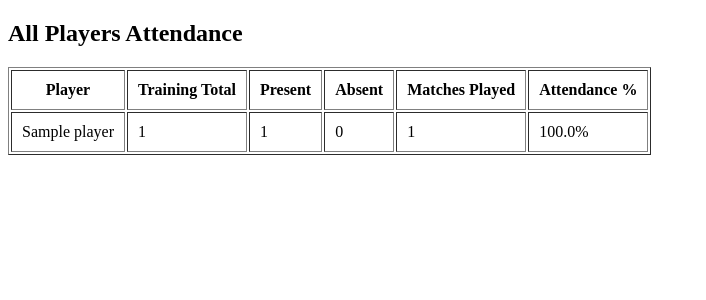
After one commit to Albertsjos/SportSight-Analytics, a Django app: page /admin-attendance/ in a window 1280 px wide. The commit adds this page. Shown: the top 300 px of the page, without its empty margins (0-706 px from the left). Run offline with Django 5.2, Linux system fonts and the light colour scheme; a user stored in the database is signed in; tables that the repository leaves empty hold one stand-in row (values such as "Sample post").

Commit message:
Final update: Added training & match attendance system with admin dashboard

```diff
--- a/core/models.py
+++ b/core/models.py
@@ -1,5 +1,7 @@
 from django.db import models
+from django.contrib.auth.models import User
 
+# ---------------- TEAM ----------------
 class Team(models.Model):
     team_name = models.CharField(max_length=150, unique=True)
 
@@ -7,16 +9,24 @@ class Team(models.Model):
         return self.team_name
 
 
+# ---------------- PLAYER ----------------
 class Player(models.Model):
+    user = models.OneToOneField(
+        User,
+        on_delete=models.CASCADE,
+        null=True,
+        blank=True
+    )
     team = models.ForeignKey(Team, on_delete=models.CASCADE, related_name="players")
     player_name = models.CharField(max_length=150)
-    position = models.CharField(max_length=50)  # Striker/Midfielder/Defender/GK
+    position = models.CharField(max_length=50)
     jersey_no = models.PositiveIntegerField()
 
     def __str__(self):
         return f"{self.player_name} ({self.team.team_name})"
 
 
+# ---------------- MATCH ----------------
 class Match(models.Model):
     match_date = models.DateField()
     opponent = models.CharField(max_length=150)
@@ -26,25 +36,46 @@ class Match(models.Model):
         return f"{self.match_date} vs {self.opponent}"
 
 
+# ---------------- PLAYER PERFORMANCE ----------------
 class PlayerPerformance(models.Model):
-    match = models.ForeignKey(Match, on_delete=models.CASCADE, related_name="performances")
-    player = models.ForeignKey(Player, on_delete=models.CASCADE, related_name="performances")
+    match = models.ForeignKey(Match, on_delete=models.CASCADE)
+    player = models.ForeignKey(Player, on_delete=models.CASCADE)
 
     goals = models.PositiveIntegerField(default=0)
     assists = models.PositiveIntegerField(default=0)
     shots_on_target = models.PositiveIntegerField(default=0)
-    pass_accuracy = models.FloatField(default=0.0)  # %
     tackles = models.PositiveIntegerField(default=0)
-    saves = models.PositiveIntegerField(default=0)
 
     def __str__(self):
         return f"{self.player.player_name} - {self.match}"
 
-class Attendance(models.Model):
-    player = models.ForeignKey(Player, on_delete=models.CASCADE, related_name="attendance")
+
+# ================= TRAINING =================
+class TrainingSession(models.Model):
     date = models.DateField()
+    training_type = models.CharField(max_length=50)
+
+    def __str__(self):
+        return f"{self.date} - {self.training_type}"
+
+
+class TrainingAttendance(models.Model):
+    player = models.ForeignKey(Player, on_delete=models.CASCADE)
+    training = models.ForeignKey(TrainingSession, on_delete=models.CASCADE)
     present = models.BooleanField(default=True)
 
     def __str__(self):
-        status = "Present" if self.present else "Absent"
-        return f"{self.player.player_name} - {self.date} - {status}"
+        return f"{self.player} - {self.training}"
+
+
+# ================= MATCH ATTENDANCE =================
+class MatchAttendance(models.Model):
+    player = models.ForeignKey(Player, on_delete=models.CASCADE)
+    match = models.ForeignKey(Match, on_delete=models.CASCADE)
+    status = models.CharField(
+        max_length=20,
+        choices=[("Played", "Played"), ("Benched", "Benched"), ("Absent", "Absent")]
+    )
+
+    def __str__(self):
+        return f"{self.player} - {self.match} - {self.status}"
--- /dev/null
+++ b/core/templates/core/admin_attendance.html
@@ -0,0 +1,34 @@
+<!DOCTYPE html>
+<html>
+<head>
+    <title>All Players Attendance</title>
+</head>
+<body>
+
+<h2>All Players Attendance</h2>
+
+<table border="1" cellpadding="10">
+    <tr>
+        <th>Player</th>
+        <th>Training Total</th>
+        <th>Present</th>
+        <th>Absent</th>
+        <th>Matches Played</th>
+        <th>Attendance %</th>
+    </tr>
+
+    {% for row in data %}
+    <tr>
+        <td>{{ row.player.player_name }}</td>
+        <td>{{ row.training_total }}</td>
+        <td>{{ row.training_present }}</td>
+        <td>{{ row.training_absent }}</td>
+        <td>{{ row.match_played }}</td>
+        <td>{{ row.percentage }}%</td>
+    </tr>
+    {% endfor %}
+
+</table>
+
+</body>
+</html>
--- a/core/templates/core/admin_dashboard.html
+++ b/core/templates/core/admin_dashboard.html
@@ -167,6 +167,10 @@
     <a href="/admin/">Go to Admin Panel</a>
   {% endif %}
 
+  <a href="{% url 'admin_attendance' %}">
+    <button>View All Attendance</button>
+</a>
+
   <a href="/logout/">Logout</a>
 </div>
 </div>
--- a/core/templates/core/player_attendance.html
+++ b/core/templates/core/player_attendance.html
@@ -88,7 +88,7 @@
 
     {% for a in attendance %}
     <tr>
-      <td>{{ a.date }}</td>
+      <td>{{ a.training.date }}</td>
       <td>
         {% if a.present %}
           <span class="present">Present</span>
--- a/core/templates/core/user_dashboard.html
+++ b/core/templates/core/user_dashboard.html
@@ -146,7 +146,9 @@
   <b>User Dashboard</b>
   <a href="/logout/">Logout</a>
 </div>
-
+<a href="{% url 'player_attendance' %}">
+    <button>View My Attendance</button>
+</a>
 <!-- WELCOME -->
 <div class="welcome">
   Welcome to <b>SportSight Analytics</b>.
--- a/core/urls.py
+++ b/core/urls.py
@@ -10,6 +10,9 @@ urlpatterns = [
     path("analytics/", views.analytics_page, name="analytics"),
     path("compare/", views.compare_page, name="compare"),
     path("compare-xi/", views.compare_xi, name="compare_xi"),
+    path("attendance/", views.player_attendance, name="player_attendance"),
+    path("my-attendance/", views.player_attendance, name="player_attendance"),
+    path("admin-attendance/", views.admin_attendance_view, name="admin_attendance"),
 
     path("season-analytics/", views.season_analytics, name="season_analytics"),
     path("logout/", views.logout_view, name="logout"),
--- a/core/views.py
+++ b/core/views.py
@@ -4,8 +4,15 @@ from django.contrib.auth.decorators import login_required
 from django.contrib.auth.models import User
 from django.shortcuts import render, redirect
 from django.db.models import Sum, Count, Avg
-from .models import Player, PlayerPerformance, Attendance
-
+from django.contrib.admin.views.decorators import staff_member_required
+from .models import (
+    Player,
+    PlayerPerformance,
+    TrainingAttendance,
+    MatchAttendance,
+    TrainingSession,
+)
+from .models import TrainingAttendance
 
 # ---------------- HOME ----------------
 def home_page(request):
@@ -247,25 +254,95 @@ def compare_xi(request):
 
     return render(request, "core/compare_xi.html", context)
 
+
 @login_required
 def player_attendance(request):
-    attendance = Attendance.objects.filter(
-        player__player_name=request.user.username
-    ).order_by("-date")
+    players = Player.objects.all()
+
+    attendance_data = []
+
+    for player in players:
+        training_total = TrainingAttendance.objects.filter(player=player).count()
+        training_present = TrainingAttendance.objects.filter(
+            player=player, present=True
+        ).count()
+
+        match_played = MatchAttendance.objects.filter(
+            player=player, status="Played"
+        ).count()
+
+        attendance_data.append({
+            "player": player.player_name,
+            "training_total": training_total,
+            "training_present": training_present,
+            "training_absent": training_total - training_present,
+            "matches_played": match_played,
+        })
+
+    return render(
+        request,
+        "core/player_attendance.html",
+        {"attendance_data": attendance_data}
+    )
+
+@login_required
+def player_attendance(request):
+    user = request.user
+
+    try:
+        player = Player.objects.get(player_name=user.username)
+    except Player.DoesNotExist:
+        return render(request, "core/player_attendance.html", {
+            "attendance": [],
+            "total": 0,
+            "present": 0,
+            "percentage": 0
+        })
+
+    # Get training attendance only
+    attendance = TrainingAttendance.objects.filter(player=player).select_related("training")
 
     total = attendance.count()
     present = attendance.filter(present=True).count()
+
     percentage = round((present / total) * 100, 2) if total > 0 else 0
 
     context = {
         "attendance": attendance,
         "total": total,
         "present": present,
-        "percentage": percentage,
+        "percentage": percentage
     }
 
     return render(request, "core/player_attendance.html", context)
 
+@staff_member_required
+def admin_attendance_view(request):
+    players = Player.objects.all()
+    data = []
+
+    for player in players:
+        training_total = TrainingAttendance.objects.filter(player=player).count()
+        training_present = TrainingAttendance.objects.filter(
+            player=player, present=True
+        ).count()
+
+        match_played = MatchAttendance.objects.filter(
+            player=player, status="Played"
+        ).count()
+
+        percentage = round((training_present / training_total) * 100, 2) if training_total > 0 else 0
+
+        data.append({
+            "player": player,
+            "training_total": training_total,
+            "training_present": training_present,
+            "training_absent": training_total - training_present,
+            "match_played": match_played,
+            "percentage": percentage
+        })
+
+    return render(request, "core/admin_attendance.html", {"data": data})
 
 # ---------------- LOGOUT ----------------
 def logout_view(request):
```
Also changed, not shown: core/admin.py (+16 -38 lines), core/templates/core/attendance_summary.html (added, +30 -0 lines), core/migrations/0001_initial.py, core/migrations/0002_attendance.py (deleted), core/migrations/0002_player_user.py (added).
